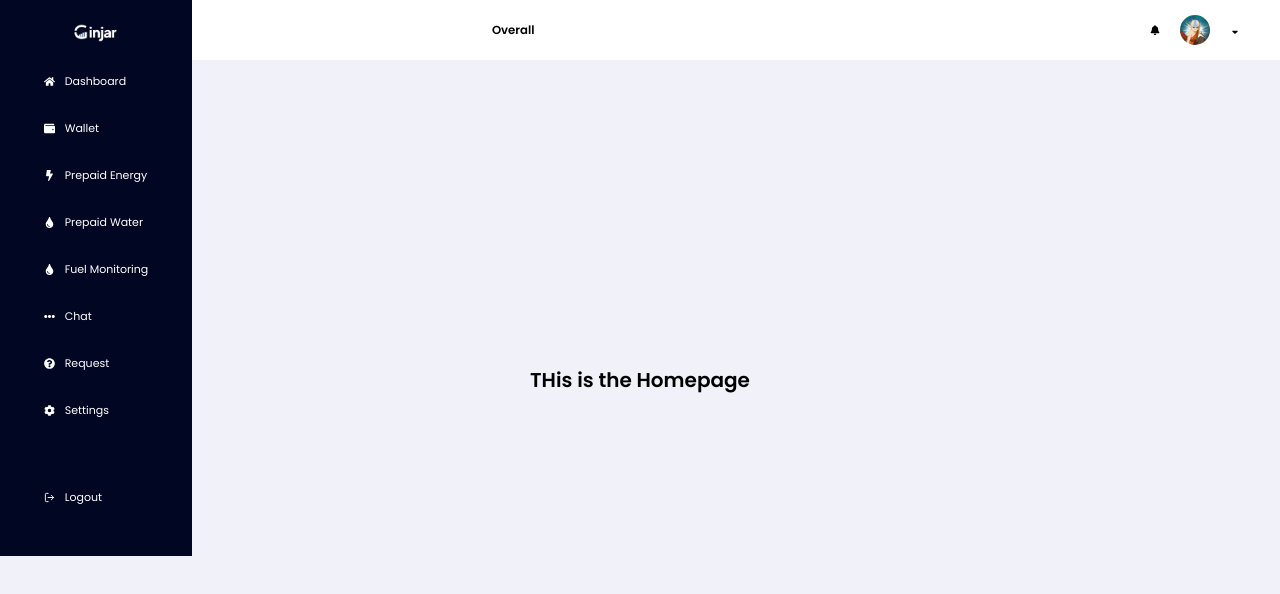
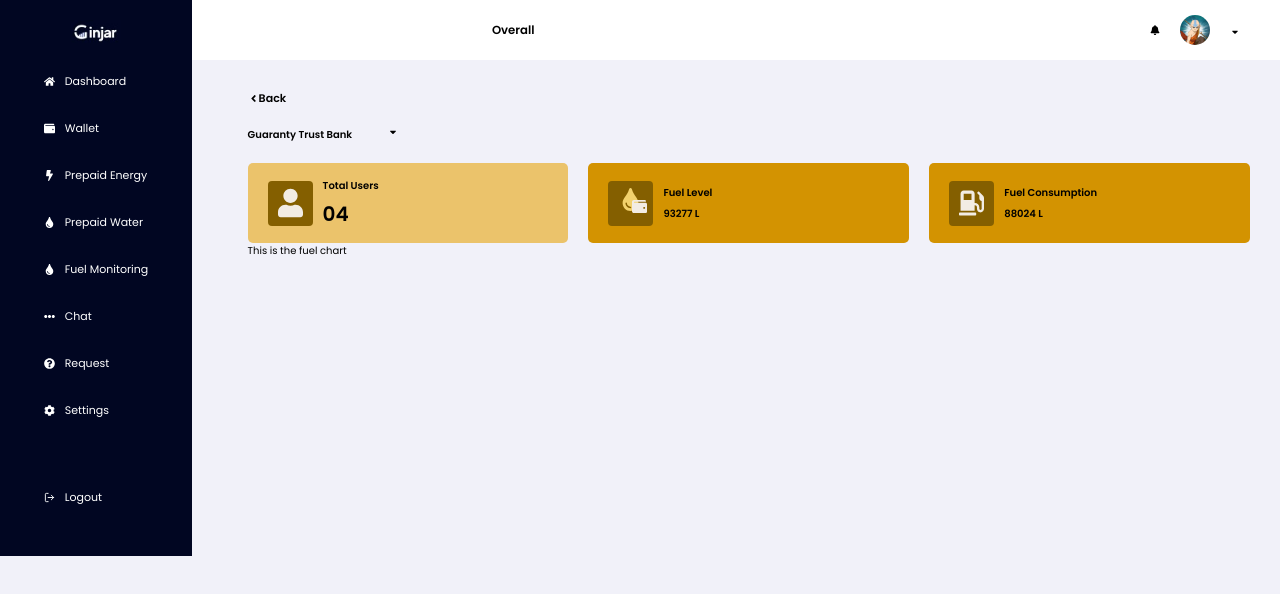
Before and after one commit to Abideen-program/dashboard, a React (Create React App) app: page /dashboard in a window 1280 px wide. Shown: the top 594 px of the page. Built offline with nearby package versions, Linux system fonts and the light colour scheme.

Commit message:
desgin the description component

```diff
--- a/src/Components/Home/Home.jsx
+++ b/src/Components/Home/Home.jsx
@@ -1,8 +1,9 @@
+import Fuel from '../Routes/Fuel/Fuel';
 import classes from './Home.module.css'
 const Home = () => {
   return (
     <div className={classes.container}>
-      <h1>THis is the Homepage</h1>
+      <Fuel />
     </div>
   );
 };
--- a/src/Components/Home/Home.module.css
+++ b/src/Components/Home/Home.module.css
@@ -1,8 +1,10 @@
 .container{
-    /* text-align: center; */
     height: 80vh;
-    width: 100%;
-    display: flex;
+    width: 83%;
+    /* display: flex;
     align-items: center;
-    justify-content: center;
+    justify-content: center; */
+    margin-left: auto;
+    /* background-color: rebeccapurple; */
+    padding: 3rem;
 }
--- /dev/null
+++ b/src/Components/Routes/Fuel/Fuel.jsx
@@ -0,0 +1,13 @@
+import FuelChart from "./FuelChart/FuelChart";
+import FuelDescription from "./FuelDescription/FuelDescription";
+
+const Fuel = () => {
+  return (
+    <>
+      <FuelDescription />
+      <FuelChart />
+    </>
+  );
+};
+
+export default Fuel;
--- /dev/null
+++ b/src/Components/Routes/Fuel/FuelChart/FuelChart.jsx
@@ -0,0 +1,5 @@
+const FuelChart = () => {
+  return <>This is the fuel chart</>;
+};
+
+export default FuelChart;
--- /dev/null
+++ b/src/Components/Routes/Fuel/FuelDescription/DescriptionBox.jsx
@@ -0,0 +1,36 @@
+import { FaUser, FaGasPump, FaWallet, FaTint } from "react-icons/fa";
+import classes from "./DescriptionBox.module.css";
+const DescriptionBox = (props) => {
+  const { iconOne, iconTwo, iconThree, title, number } = props;
+
+  let logo = <FaUser />;
+
+  if (iconTwo) {
+    logo = (
+      <div className={classes.level}>
+        <div className={classes.one}>
+          <FaTint />
+        </div>
+        <div className={classes.two}>
+          <FaWallet />
+        </div>
+      </div>
+    );
+  }
+
+  if (iconThree) {
+    logo = <FaGasPump />;
+  }
+
+  return (
+    <div className={`${classes.box} ${iconOne ? classes.first : ""}`}>
+      <div className={classes.logo}>{logo}</div>
+      <div>
+        <p className={classes.title}>{title}</p>
+        <p className={iconOne ? classes.number : ""}>{number}</p>
+      </div>
+    </div>
+  );
+};
+
+export default DescriptionBox;
--- /dev/null
+++ b/src/Components/Routes/Fuel/FuelDescription/DescriptionBox.module.css
@@ -0,0 +1,54 @@
+.box {
+  display: flex;
+  background-color: #d39301;
+  flex-basis: 32%;
+  height: 8rem;
+  justify-content: flex-start;
+  align-items: center;
+  padding: 2rem;
+  border-radius: 0.5rem;
+}
+
+.logo {
+  background-color: #845f00;
+  margin-right: 1rem;
+  padding: 1rem;
+  width: 4.5rem;
+  height: 4.5rem;
+  font-size: 3rem;
+  display: flex;
+  justify-content: center;
+  align-items: center;
+  color: #f2ece4;
+  border-radius: 4px;
+}
+
+.level {
+  display: flex;
+  font-size: 2.3rem;
+  position: relative;
+}
+
+.level .one {
+  color: #f2d16d;
+}
+
+.level .two {
+  font-size: 1.5rem;
+  position: absolute;
+  bottom: 0;
+  right: -5px;
+}
+
+.title {
+  margin-bottom: 0.5rem;
+}
+
+.number {
+  font-size: 2rem;
+  margin-bottom: 0;
+}
+
+.first {
+  background-color: #ebc36b;
+}
--- /dev/null
+++ b/src/Components/Routes/Fuel/FuelDescription/FuelDescription.jsx
@@ -0,0 +1,39 @@
+import { FaAngleLeft, FaCaretDown } from "react-icons/fa";
+import DescriptionBox from "./DescriptionBox";
+import classes from "./FuelDescription.module.css";
+
+const FuelDescription = () => {
+  return (
+    <>
+      <div className={classes.back}>
+        <FaAngleLeft />
+        <p>Back</p>
+      </div>
+
+      <div className={classes.bank}>
+        <p>Guaranty Trust Bank</p>
+        <FaCaretDown />
+      </div>
+
+      <div className={classes["description-box"]}>
+        <DescriptionBox
+          iconOne={"iconOne"}
+          number={"04"}
+          title={"Total Users"}
+        />
+        <DescriptionBox
+          iconTwo={"iconTwo"}
+          number={"93277 L"}
+          title={"Fuel Level"}
+        />
+        <DescriptionBox
+          iconThree={"iconThree"}
+          number={"88024 L"}
+          title={"Fuel Consumption"}
+        />
+      </div>
+    </>
+  );
+};
+
+export default FuelDescription;
--- /dev/null
+++ b/src/Components/Routes/Fuel/FuelDescription/FuelDescription.module.css
@@ -0,0 +1,23 @@
+.back {
+  display: flex;
+  align-items: center;
+  font-size: 1.1rem;
+  cursor: pointer;
+}
+
+.bank {
+  width: 15em;
+  margin: 2rem 0;
+  display: flex;
+  justify-content: space-between;
+  cursor: pointer;
+}
+
+p {
+  font-weight: 600;
+}
+
+.description-box {
+  display: flex;
+  justify-content: space-between;
+}
--- a/src/Components/Routes/Navigations/Navigation.jsx
+++ b/src/Components/Routes/Navigations/Navigation.jsx
@@ -7,7 +7,6 @@
   FaEllipsisH,
   FaCog,
   FaQuestionCircle,
-  Fa
 } from "react-icons/fa";
 
 import {FiLogOut} from 'react-icons/fi'
--- a/src/index.css
+++ b/src/index.css
@@ -14,6 +14,5 @@
 body {
   font-family: "Poppins";
   width: 100%;
-  /* height: 100vh; */
   background-color: #f1f1f9;
 }
```
Also changed, not shown: src/Components/Routes/Fuel/Fuel.module.css (added), src/Components/Routes/Fuel/FuelChart/FuelChart.module.css (added).
